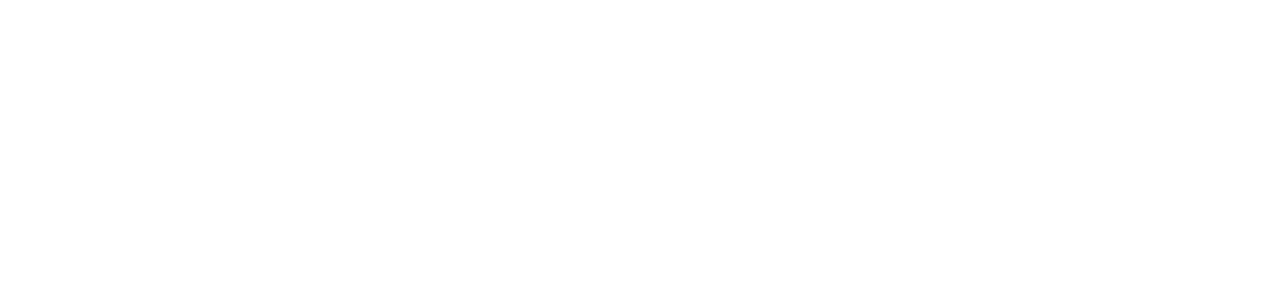
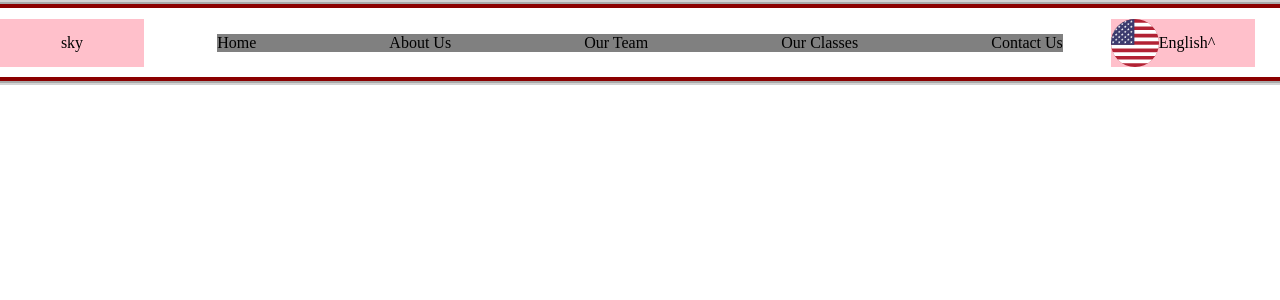
Before and after one commit to jakovid/sky-website, a React (Create React App) app: page / in a window 1280 px wide. Shown: the top 300 px of the page. Built offline with nearby package versions, Linux system fonts and the light colour scheme.

Commit message:
general skeleton for the english header is complete

```diff
--- /dev/null
+++ b/src/components/EnglishHeader.js
@@ -0,0 +1,27 @@
+import React from "react";
+import '../styles/EnglishHeader.css';
+import USAflag from '../images/USAflag.svg';
+
+export default function EnglishHeader() {
+    return(
+        <div id='header-wrapper-3'>
+            <div id='header-wrapper-2'>
+                <div id='header-wrapper-1'>
+                    <div id='english-header-logo'>sky</div>
+                    <div id='english-header-nav'>
+                        <div>Home</div>
+                        <div>About Us</div>
+                        <div>Our Team</div>
+                        <div>Our Classes</div>
+                        <div>Contact Us</div>
+                    </div>
+                    <div id='english-header-language'>
+                        <img class='english-header-language-flag' src={USAflag} />
+                        <div>English</div>
+                        <div>^</div>
+                    </div>
+                </div>
+            </div>
+        </div>
+    )
+}
--- a/src/index.js
+++ b/src/index.js
@@ -1,10 +1,10 @@
 import React from 'react';
 import ReactDOM from 'react-dom/client';
-import App from './App';
+import RouteSwitch from './RouteSwitch';
 
 const root = ReactDOM.createRoot(document.getElementById('root'));
 root.render(
   <React.StrictMode>
-    <App />
+    <RouteSwitch />
   </React.StrictMode>
 );
--- a/src/pages/EnglishHome.js
+++ b/src/pages/EnglishHome.js
@@ -1,9 +1,10 @@
 import React from "react";
+import EnglishHeader from "../components/EnglishHeader";
 
 export default function EnglishHome(){
     return(
         <>
-        <div>Hi</div>
+        <EnglishHeader />
         </>
     )
 }
--- /dev/null
+++ b/src/styles/EnglishHeader.css
@@ -0,0 +1,55 @@
+* {
+    margin: 0;
+}
+
+#header-wrapper-3 {
+    border-top: 2px solid lightgray;
+    border-bottom: 2px solid lightgray;
+}
+
+#header-wrapper-2 {
+    border-top: 2px solid darkgray;
+    border-bottom: 2px solid darkgray;
+}
+
+#header-wrapper-1 {
+    border-top: 4px solid darkred;
+    border-bottom: 4px solid darkred;
+    display: grid;
+    grid-template-columns: 1fr 5fr 1fr;
+    align-items: center;
+    height: 4.33rem;
+    gap: 3rem;
+}
+
+#english-header-logo {
+    display: flex;
+    align-items: center;
+    justify-content: center;
+    background-color: pink;
+    width: 9rem;
+    height: 3rem;
+}
+
+#english-header-nav{
+    display: flex;
+    flex-direction: row;
+    justify-content:  space-between;
+    background-color: gray;
+}
+
+#english-header-language {
+    display: flex;
+    flex-direction: row;
+    align-items: center;
+    width: 9rem;
+    background-color: pink;
+}
+
+.english-header-language-flag {
+    object-fit: cover;
+    object-position: 30% 70%;
+    height: 3rem;
+    width: 3rem;
+    border-radius: 50%;
+}
```
Also changed, not shown: src/images/USAflag.svg (added).
